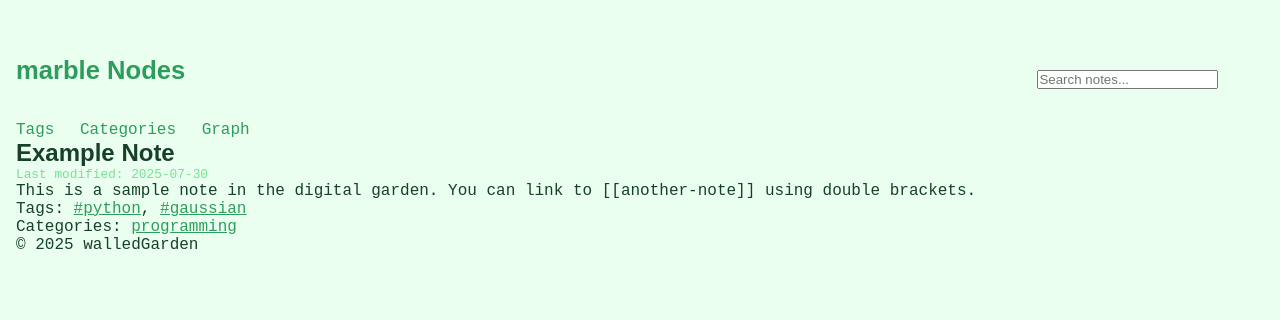
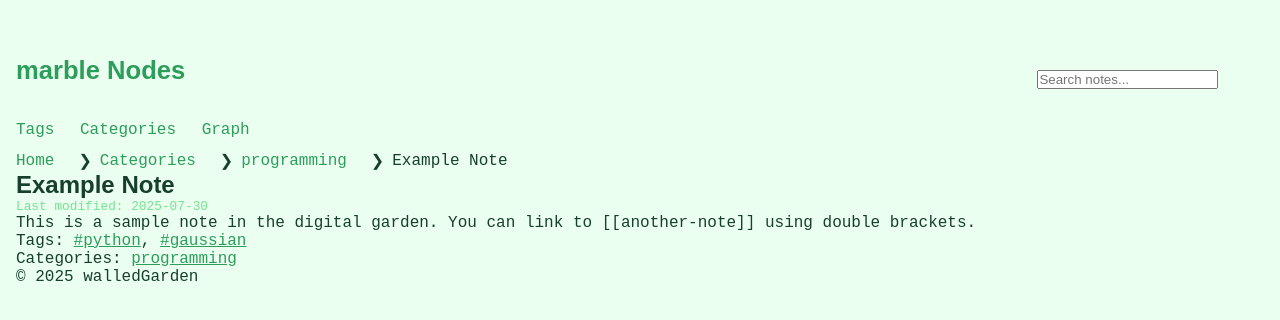
Before and after one commit to dduyg/5566677, a Jekyll site: the page built from _notes/example-note.md, in a window 1280 px wide. Shown: the top 320 px of the page. Built offline with Jekyll 4.4.1, drawn with Linux system fonts in a browser that asks for light colours; some web fonts are replaced; comment, search, counter and statistics services are not loaded.

Commit message:
Update note.html

```diff
--- a/_layouts/note.html
+++ b/_layouts/note.html
@@ -2,7 +2,9 @@
 layout: default
 ---
 
-<article class="note">
+{% include breadcrumb.html %}
+
+<article>
   <h1>{{ page.title }}</h1>
 
   {% if page.last_modified_at %}
```
